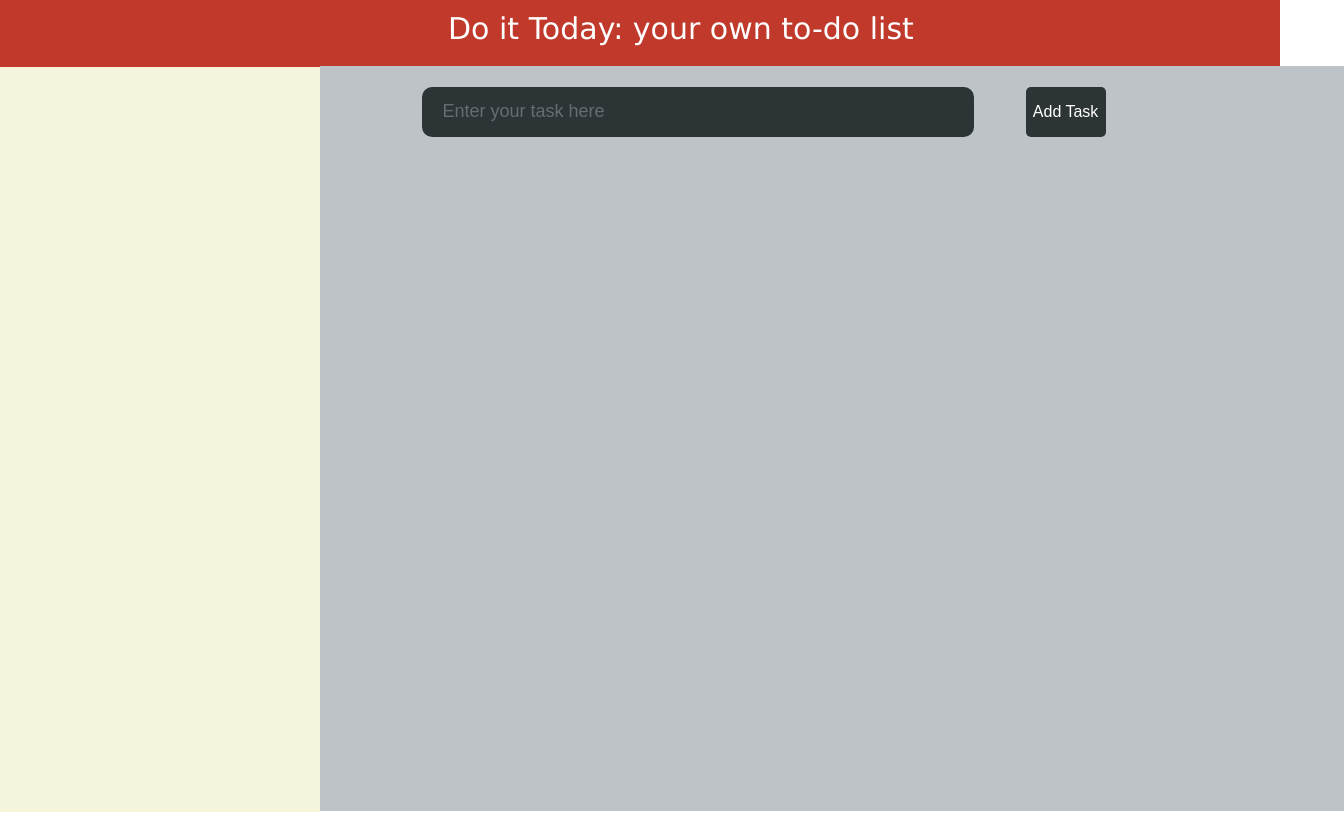
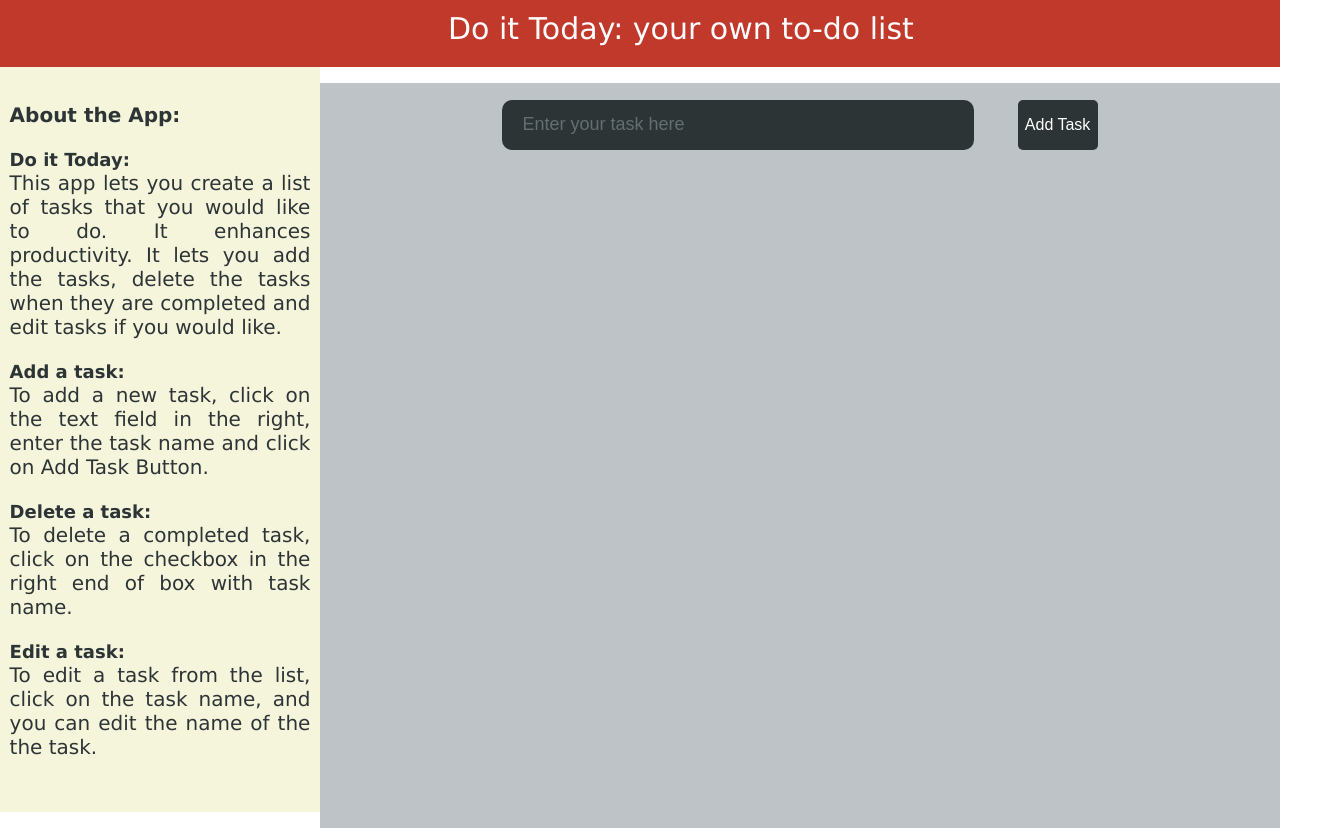
Before and after one commit to RohitKeswani/todolist, a React (Create React App) app: page / in a window 1280 px wide. Shown: the whole page, 1344 px wide, since content can reach past the window. Built offline with nearby package versions, Linux system fonts and the light colour scheme; the HTML template or start-up script is replaced by a standard one.

Commit message:
Added a side bar with information

```diff
--- a/src/App.css
+++ b/src/App.css
@@ -5,12 +5,13 @@ body{
 .App{
   background-color: #bdc3c7 ;
   min-height: 745px;
-  width : 80%;
+  width : 75%;
   margin-left: 25%;
-  margin-top: -766px;
+  margin-top: -58.45%;
 }
 
 #to-do-form {
+  padding-left: 10%;
   margin: 2% auto;
 }
 
--- a/src/ListItems.css
+++ b/src/ListItems.css
@@ -1,10 +1,10 @@
 .list{
     color: #fff;
-    width: 72%;
+    width: 49%;
     background-color: #2d3436;
     height: 50px;
     margin: 2% auto;
-    margin-left: 12%;
+    margin-left: 19%;
     border-radius: 5px;
 }
 
--- a/src/SideBar.css
+++ b/src/SideBar.css
@@ -3,3 +3,23 @@
     height: 745px;
     width: 25%;
 }
+
+.heading{
+    font-family: Verdana, Geneva, Tahoma, sans-serif;
+    font-size: 18px;
+    color: #2d3436;
+    font-weight: bold;
+}
+
+#sidebar-content{
+    padding-top: 5%;
+}
+
+.sidebar p{
+    color: #2d3436;
+    font-family: Verdana, Geneva, Tahoma, sans-serif;
+    font-size: 20px;
+    padding-left: 3%;
+    padding-right: 3%;
+    text-align: justify;
+}
--- a/src/SideBar.js
+++ b/src/SideBar.js
@@ -3,9 +3,19 @@ import './SideBar.css';
 
 class SideBar extends React.Component{
     render(){
+        const about = "This app lets you create a list of tasks that you would like to do. It enhances productivity. It lets you add the tasks, delete the tasks when they are completed and edit tasks if you would like.";
+        const step1 = "To add a new task, click on the text field in the right, enter the task name and click on Add Task Button.";
+        const step2 = "To delete a completed task, click on the checkbox in the right end of box with task name.";
+        const step3 = "To edit a task from the list, click on the task name, and you can edit the name of the the task."
         return(
             <div className="sidebar">
-
+                <div id="sidebar-content">
+                    <p className="heading">About the App:</p>
+                    <p><span className="heading">Do it Today:</span> <br/>{about}</p>
+                    <p><span className="heading">Add a task:</span> <br/> {step1}</p>
+                    <p><span className="heading">Delete a task:</span> <br/> {step2}</p>
+                    <p><span className="heading">Edit a task:</span> <br/> {step3}</p>
+                </div>
             </div>
         );
     }
```
